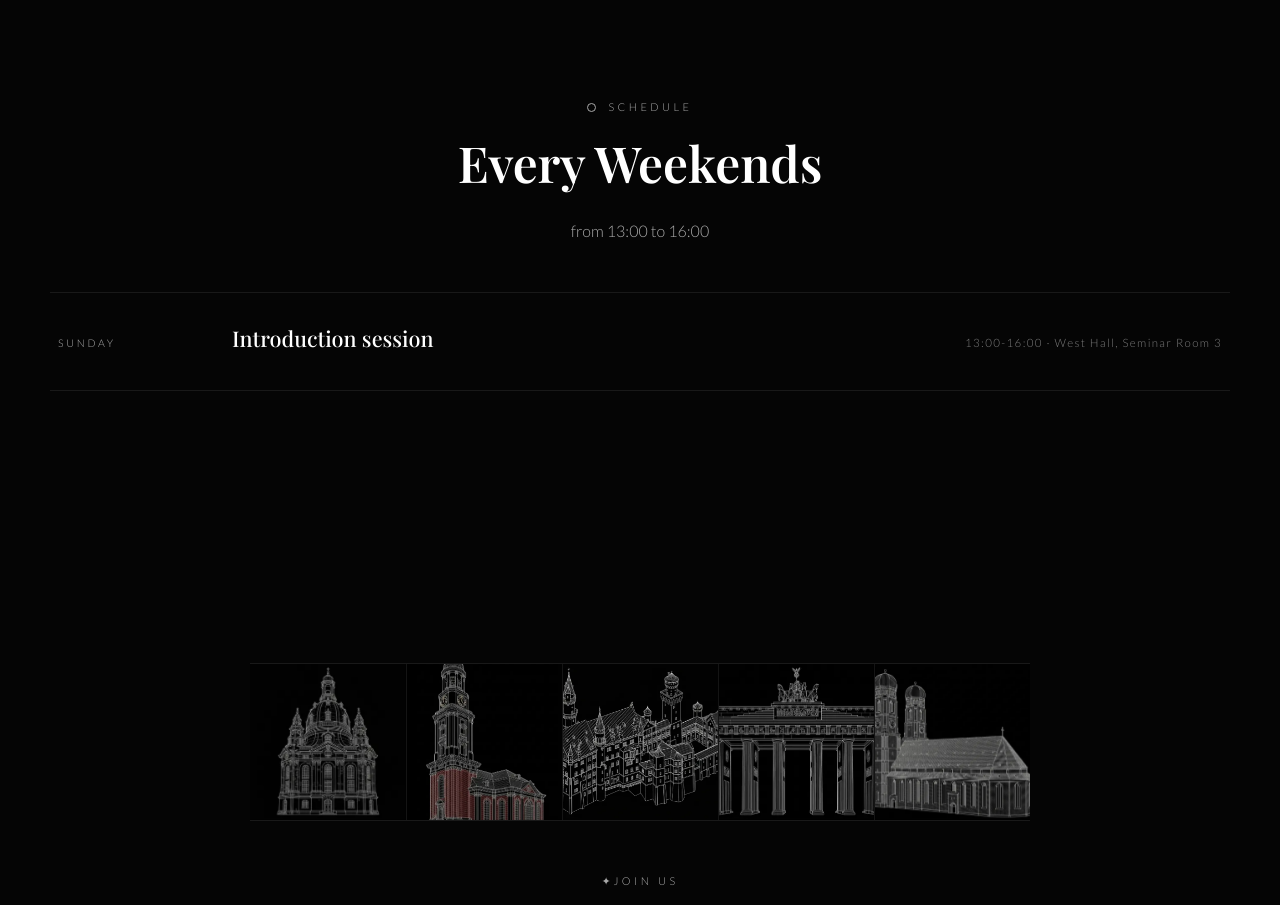
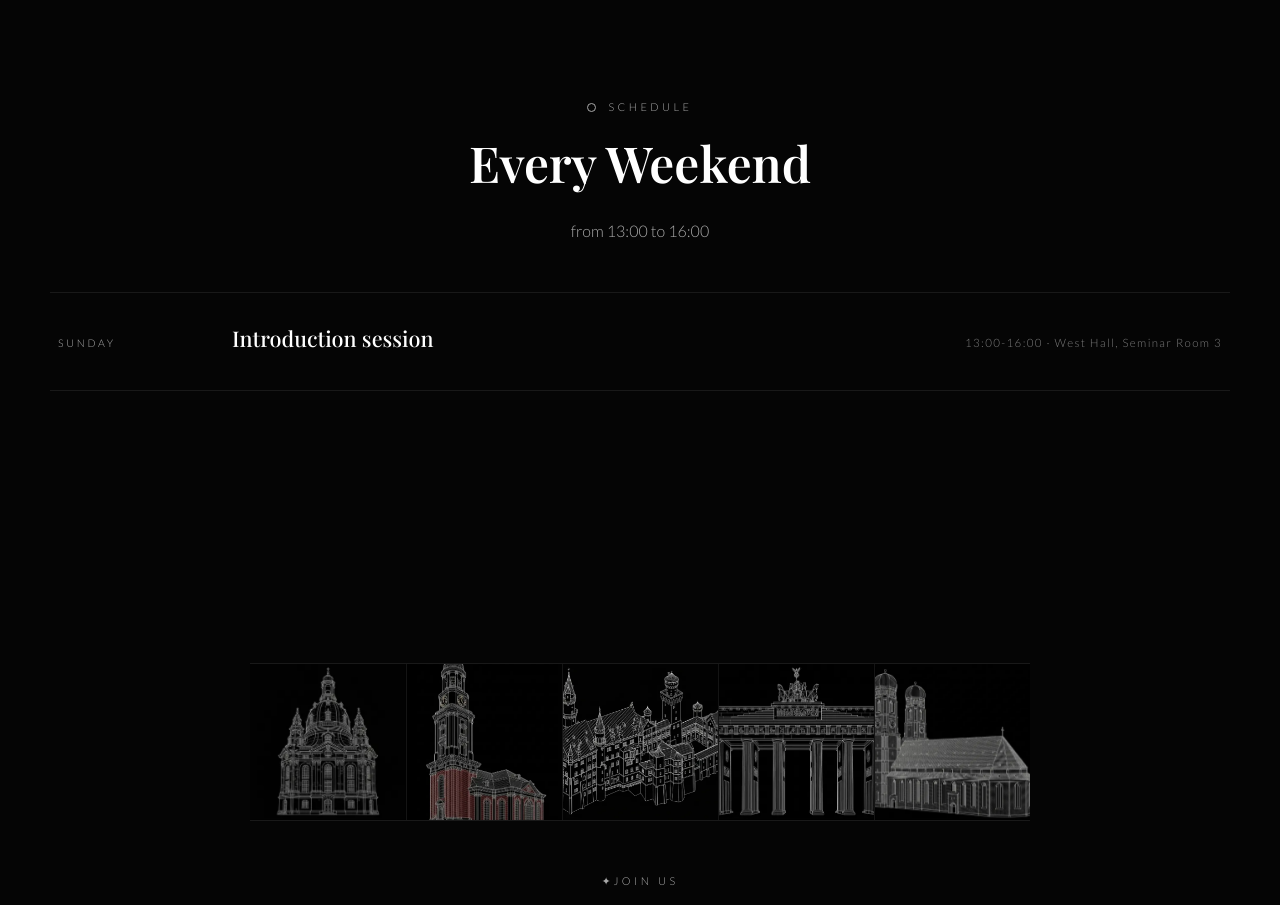
Before and after one commit to kulikovmihajlo44-afk/GermanClub, a website: page index.html in a window 1280 px wide. Shown: the part 2360-3265 px from the top of the page. Drawn offline with nearby package versions, Linux system fonts and the light colour scheme; no server answers; a web font is replaced by a local one.

Commit message:
Update index.html

```diff
--- a/index.html
+++ b/index.html
@@ -114,7 +114,7 @@
   <section class="section schedule" id="schedule">
     <div class="section-inner">
       <p class="eyebrow center"><span class="mark mark-circle" aria-hidden="true"></span>Schedule</p>
-      <h2 class="center">Every Weekends</h2>
+      <h2 class="center">Every Weekend</h2>
       <p class="subtext center">from 13:00 to 16:00</p>
       <div class="sched-list">
         <div class="sched-row">
```
